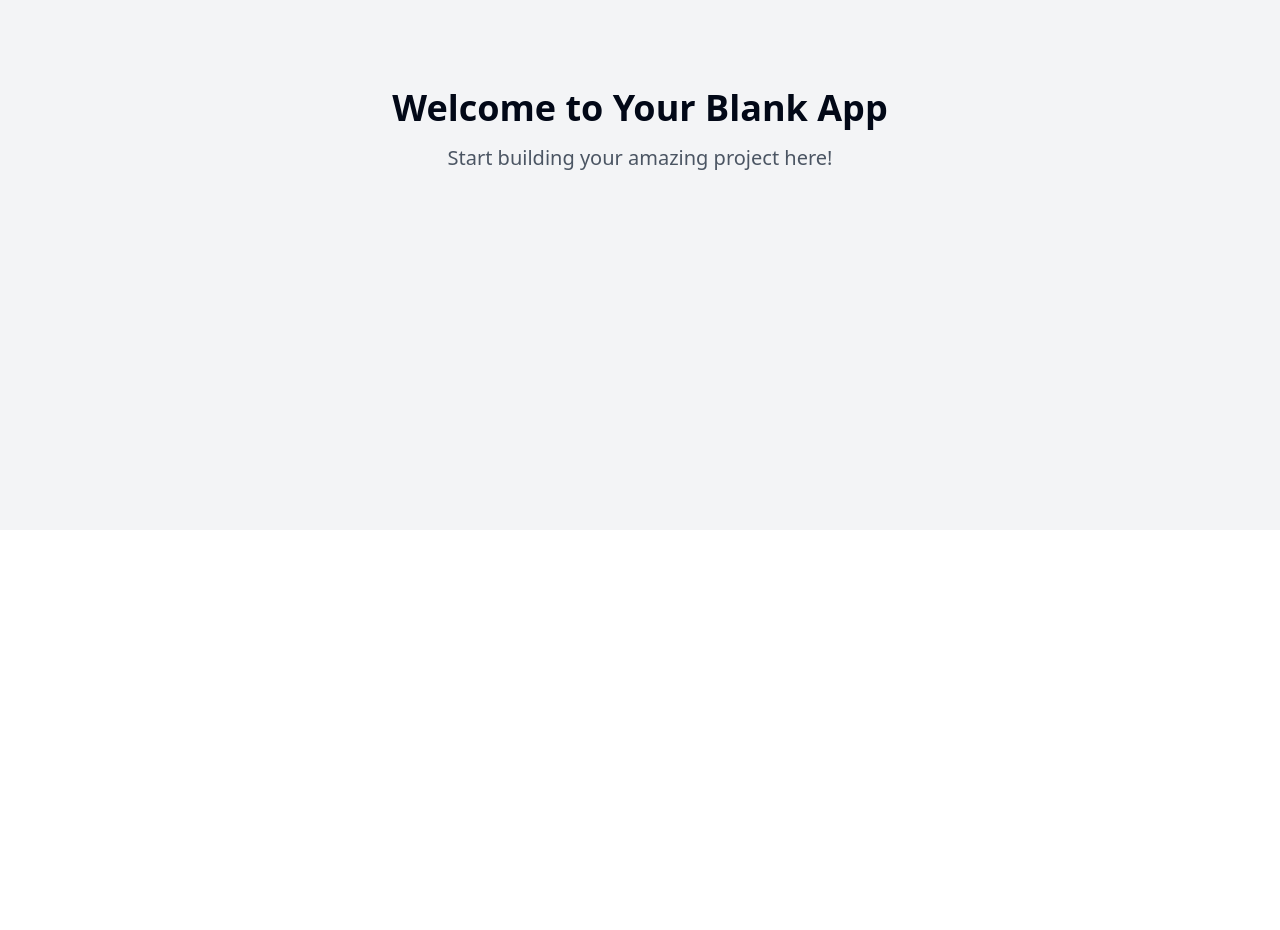
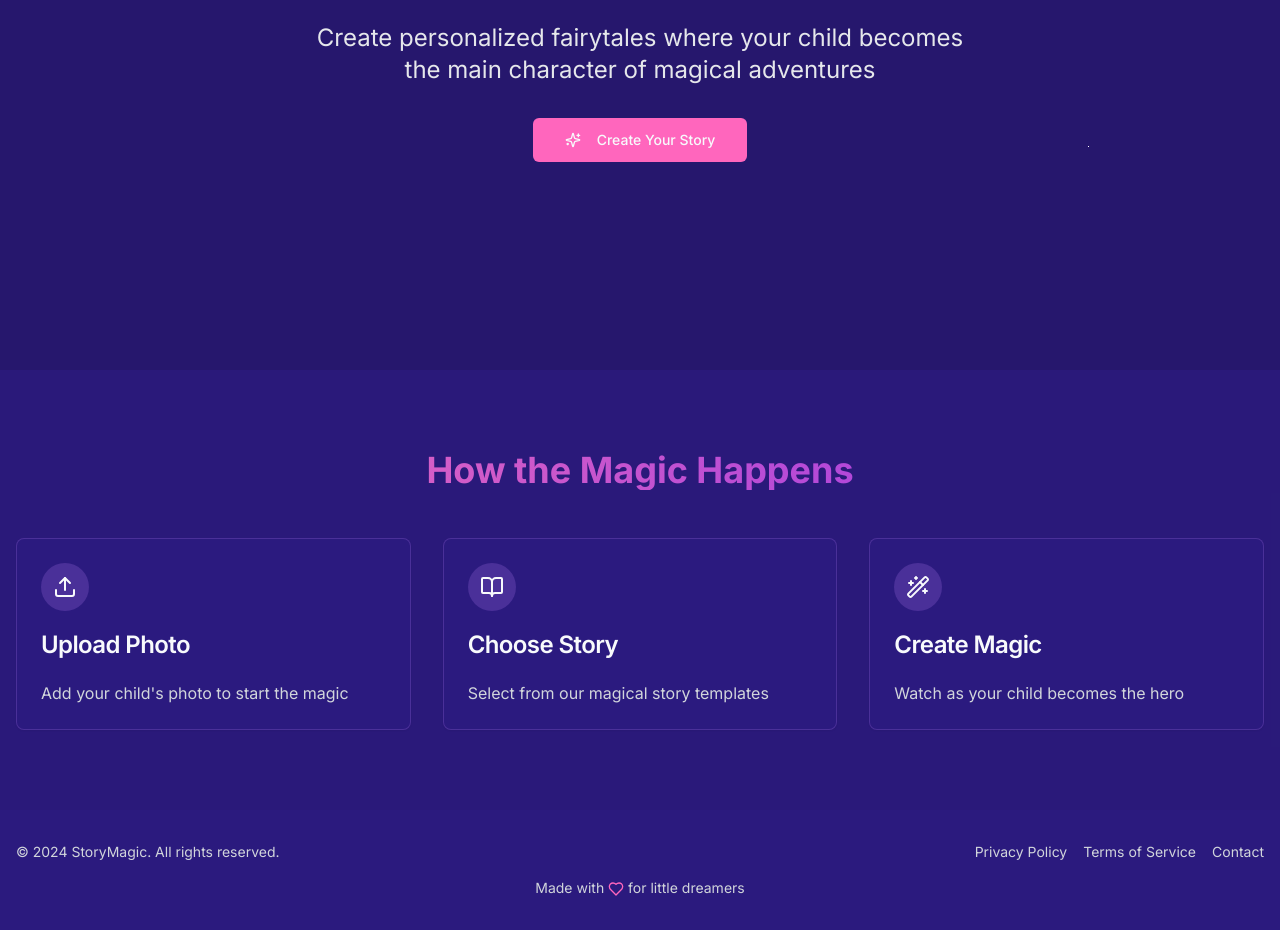
Before and after one commit to Anatolt/friendly-web-creation-49, a React (Vite) app: page / in a window 1280 px wide. Shown: the part 270-1200 px from the top of the page. Before the commit the page ends 800 px from the top, so only its background shows below. Built offline with nearby package versions, Linux system fonts and the light colour scheme.

Commit message:
Create website structure
Initial setup for a new website project, including necessary configuration files and basic structure.
[skip gpt_engineer]

```diff
--- /dev/null
+++ b/src/components/Footer.tsx
@@ -0,0 +1,29 @@
+import { Heart } from "lucide-react";
+
+export const Footer = () => {
+  return (
+    <footer className="py-8 bg-secondary/40">
+      <div className="container px-4">
+        <div className="flex flex-col md:flex-row justify-between items-center">
+          <p className="text-sm text-gray-300 mb-4 md:mb-0">
+            © 2024 StoryMagic. All rights reserved.
+          </p>
+          <div className="flex items-center space-x-4">
+            <a href="#" className="text-sm text-gray-300 hover:text-primary">
+              Privacy Policy
+            </a>
+            <a href="#" className="text-sm text-gray-300 hover:text-primary">
+              Terms of Service
+            </a>
+            <a href="#" className="text-sm text-gray-300 hover:text-primary">
+              Contact
+            </a>
+          </div>
+        </div>
+        <div className="mt-4 text-center text-sm text-gray-300">
+          Made with <Heart className="inline-block w-4 h-4 text-primary" /> for little dreamers
+        </div>
+      </div>
+    </footer>
+  );
+};
--- /dev/null
+++ b/src/components/Hero.tsx
@@ -0,0 +1,31 @@
+import { Button } from "@/components/ui/button";
+import { MoonIcon, SparklesIcon } from "lucide-react";
+
+export const Hero = () => {
+  return (
+    <div className="relative min-h-[80vh] flex items-center justify-center overflow-hidden">
+      <div className="stars star-1"></div>
+      <div className="stars star-2"></div>
+      <div className="stars star-3"></div>
+      <div className="stars star-4"></div>
+      <div className="stars star-5"></div>
+
+      <div className="absolute top-10 right-20">
+        <MoonIcon className="text-yellow-200 w-8 h-8 animate-float" />
+      </div>
+
+      <div className="container px-4 text-center">
+        <h1 className="text-4xl md:text-6xl font-bold mb-6 gradient-text">
+          Make Your Child the Hero of Their Story
+        </h1>
+        <p className="text-xl md:text-2xl mb-8 text-gray-200 max-w-2xl mx-auto">
+          Create personalized fairytales where your child becomes the main character of magical adventures
+        </p>
+        <Button size="lg" className="bg-primary hover:bg-primary/90">
+          <SparklesIcon className="mr-2 h-5 w-5" />
+          Create Your Story
+        </Button>
+      </div>
+    </div>
+  );
+};
--- /dev/null
+++ b/src/components/HowItWorks.tsx
@@ -0,0 +1,48 @@
+import { Upload, BookOpen, Wand2 } from "lucide-react";
+import { Card, CardContent, CardHeader, CardTitle } from "@/components/ui/card";
+
+const steps = [
+  {
+    title: "Upload Photo",
+    description: "Add your child's photo to start the magic",
+    icon: Upload,
+  },
+  {
+    title: "Choose Story",
+    description: "Select from our magical story templates",
+    icon: BookOpen,
+  },
+  {
+    title: "Create Magic",
+    description: "Watch as your child becomes the hero",
+    icon: Wand2,
+  },
+];
+
+export const HowItWorks = () => {
+  return (
+    <section className="py-20 bg-secondary/30">
+      <div className="container px-4">
+        <h2 className="text-3xl md:text-4xl font-bold text-center mb-12 gradient-text">
+          How the Magic Happens
+        </h2>
+
+        <div className="grid grid-cols-1 md:grid-cols-3 gap-8">
+          {steps.map((step, index) => (
+            <Card key={index} className="bg-secondary/20 border-accent/20">
+              <CardHeader>
+                <div className="w-12 h-12 rounded-full bg-accent/20 flex items-center justify-center mb-4">
+                  <step.icon className="w-6 h-6" />
+                </div>
+                <CardTitle>{step.title}</CardTitle>
+              </CardHeader>
+              <CardContent>
+                <p className="text-gray-300">{step.description}</p>
+              </CardContent>
+            </Card>
+          ))}
+        </div>
+      </div>
+    </section>
+  );
+};
--- a/src/index.css
+++ b/src/index.css
@@ -1,101 +1,57 @@
+@import url('https://fonts.googleapis.com/css2?family=Inter:wght@400;500;600;700&display=swap');
+
 @tailwind base;
 @tailwind components;
 @tailwind utilities;
 
 @layer base {
   :root {
-    --background: 0 0% 100%;
-    --foreground: 222.2 84% 4.9%;
+    --background: 250 65% 26%;
+    --foreground: 210 40% 98%;
 
     --card: 0 0% 100%;
     --card-foreground: 222.2 84% 4.9%;
 
-    --popover: 0 0% 100%;
-    --popover-foreground: 222.2 84% 4.9%;
-
-    --primary: 222.2 47.4% 11.2%;
+    --primary: 326 100% 70%;
     --primary-foreground: 210 40% 98%;
 
-    --secondary: 210 40% 96.1%;
-    --secondary-foreground: 222.2 47.4% 11.2%;
+    --secondary: 250 65% 36%;
+    --secondary-foreground: 210 40% 98%;
 
-    --muted: 210 40% 96.1%;
-    --muted-foreground: 215.4 16.3% 46.9%;
+    --accent: 273 100% 76%;
+    --accent-foreground: 210 40% 98%;
 
-    --accent: 210 40% 96.1%;
-    --accent-foreground: 222.2 47.4% 11.2%;
-
-    --destructive: 0 84.2% 60.2%;
-    --destructive-foreground: 210 40% 98%;
-
-    --border: 214.3 31.8% 91.4%;
-    --input: 214.3 31.8% 91.4%;
-    --ring: 222.2 84% 4.9%;
+    --muted: 250 65% 46%;
+    --muted-foreground: 215 20.2% 65.1%;
 
     --radius: 0.5rem;
-
-    --sidebar-background: 0 0% 98%;
-
-    --sidebar-foreground: 240 5.3% 26.1%;
-
-    --sidebar-primary: 240 5.9% 10%;
-
-    --sidebar-primary-foreground: 0 0% 98%;
-
-    --sidebar-accent: 240 4.8% 95.9%;
-
-    --sidebar-accent-foreground: 240 5.9% 10%;
-
-    --sidebar-border: 220 13% 91%;
-
-    --sidebar-ring: 217.2 91.2% 59.8%;
   }
 
-  .dark {
-    --background: 222.2 84% 4.9%;
-    --foreground: 210 40% 98%;
-
-    --card: 222.2 84% 4.9%;
-    --card-foreground: 210 40% 98%;
-
-    --popover: 222.2 84% 4.9%;
-    --popover-foreground: 210 40% 98%;
-
-    --primary: 210 40% 98%;
-    --primary-foreground: 222.2 47.4% 11.2%;
-
-    --secondary: 217.2 32.6% 17.5%;
-    --secondary-foreground: 210 40% 98%;
-
-    --muted: 217.2 32.6% 17.5%;
-    --muted-foreground: 215 20.2% 65.1%;
-
-    --accent: 217.2 32.6% 17.5%;
-    --accent-foreground: 210 40% 98%;
-
-    --destructive: 0 62.8% 30.6%;
-    --destructive-foreground: 210 40% 98%;
-
-    --border: 217.2 32.6% 17.5%;
-    --input: 217.2 32.6% 17.5%;
-    --ring: 212.7 26.8% 83.9%;
-    --sidebar-background: 240 5.9% 10%;
-    --sidebar-foreground: 240 4.8% 95.9%;
-    --sidebar-primary: 224.3 76.3% 48%;
-    --sidebar-primary-foreground: 0 0% 100%;
-    --sidebar-accent: 240 3.7% 15.9%;
-    --sidebar-accent-foreground: 240 4.8% 95.9%;
-    --sidebar-border: 240 3.7% 15.9%;
-    --sidebar-ring: 217.2 91.2% 59.8%;
+  body {
+    @apply bg-background text-foreground font-inter;
   }
 }
 
-@layer base {
-  * {
-    @apply border-border;
-  }
+.stars {
+  position: absolute;
+  width: 1px;
+  height: 1px;
+  background: white;
+  z-index: 1;
+}
 
-  body {
-    @apply bg-background text-foreground;
-  }
+.star-1 { top: 10%; left: 45%; animation: twinkle 1s infinite; }
+.star-2 { top: 20%; left: 25%; animation: twinkle 1.4s infinite; }
+.star-3 { top: 25%; left: 75%; animation: twinkle 1.8s infinite; }
+.star-4 { top: 40%; left: 15%; animation: twinkle 1.2s infinite; }
+.star-5 { top: 65%; left: 85%; animation: twinkle 1.6s infinite; }
+
+@keyframes twinkle {
+  0% { opacity: 0; }
+  50% { opacity: 1; }
+  100% { opacity: 0; }
 }
+
+.gradient-text {
+  @apply bg-clip-text text-transparent bg-gradient-to-r from-pink-400 to-purple-600;
+}
--- a/src/pages/Index.tsx
+++ b/src/pages/Index.tsx
@@ -1,12 +1,13 @@
-// Update this page (the content is just a fallback if you fail to update the page)
+import { Hero } from "@/components/Hero";
+import { HowItWorks } from "@/components/HowItWorks";
+import { Footer } from "@/components/Footer";
 
 const Index = () => {
   return (
-    <div className="min-h-screen flex items-center justify-center bg-gray-100">
-      <div className="text-center">
-        <h1 className="text-4xl font-bold mb-4">Welcome to Your Blank App</h1>
-        <p className="text-xl text-gray-600">Start building your amazing project here!</p>
-      </div>
+    <div className="min-h-screen">
+      <Hero />
+      <HowItWorks />
+      <Footer />
     </div>
   );
 };
--- a/tailwind.config.ts
+++ b/tailwind.config.ts
@@ -12,85 +12,48 @@ export default {
   theme: {
     container: {
       center: true,
-			padding: '2rem',
+      padding: "2rem",
       screens: {
-				'2xl': '1400px'
-			}
+        "2xl": "1400px",
+      },
     },
     extend: {
+      fontFamily: {
+        inter: ["Inter", "sans-serif"],
+      },
       colors: {
-				border: 'hsl(var(--border))',
-				input: 'hsl(var(--input))',
-				ring: 'hsl(var(--ring))',
-				background: 'hsl(var(--background))',
-				foreground: 'hsl(var(--foreground))',
+        border: "hsl(var(--border))",
+        input: "hsl(var(--input))",
+        ring: "hsl(var(--ring))",
+        background: "hsl(var(--background))",
+        foreground: "hsl(var(--foreground))",
         primary: {
-					DEFAULT: 'hsl(var(--primary))',
-					foreground: 'hsl(var(--primary-foreground))'
+          DEFAULT: "hsl(var(--primary))",
+          foreground: "hsl(var(--primary-foreground))",
         },
         secondary: {
-					DEFAULT: 'hsl(var(--secondary))',
-					foreground: 'hsl(var(--secondary-foreground))'
+          DEFAULT: "hsl(var(--secondary))",
+          foreground: "hsl(var(--secondary-foreground))",
         },
-				destructive: {
-					DEFAULT: 'hsl(var(--destructive))',
-					foreground: 'hsl(var(--destructive-foreground))'
+        accent: {
+          DEFAULT: "hsl(var(--accent))",
+          foreground: "hsl(var(--accent-foreground))",
         },
         muted: {
-					DEFAULT: 'hsl(var(--muted))',
-					foreground: 'hsl(var(--muted-foreground))'
+          DEFAULT: "hsl(var(--muted))",
+          foreground: "hsl(var(--muted-foreground))",
         },
-				accent: {
-					DEFAULT: 'hsl(var(--accent))',
-					foreground: 'hsl(var(--accent-foreground))'
-				},
-				popover: {
-					DEFAULT: 'hsl(var(--popover))',
-					foreground: 'hsl(var(--popover-foreground))'
-				},
-				card: {
-					DEFAULT: 'hsl(var(--card))',
-					foreground: 'hsl(var(--card-foreground))'
-				},
-				sidebar: {
-					DEFAULT: 'hsl(var(--sidebar-background))',
-					foreground: 'hsl(var(--sidebar-foreground))',
-					primary: 'hsl(var(--sidebar-primary))',
-					'primary-foreground': 'hsl(var(--sidebar-primary-foreground))',
-					accent: 'hsl(var(--sidebar-accent))',
-					'accent-foreground': 'hsl(var(--sidebar-accent-foreground))',
-					border: 'hsl(var(--sidebar-border))',
-					ring: 'hsl(var(--sidebar-ring))'
-				}
-			},
-			borderRadius: {
-				lg: 'var(--radius)',
-				md: 'calc(var(--radius) - 2px)',
-				sm: 'calc(var(--radius) - 4px)'
       },
       keyframes: {
-				'accordion-down': {
-					from: {
-						height: '0'
+        float: {
+          "0%, 100%": { transform: "translateY(0)" },
+          "50%": { transform: "translateY(-10px)" },
         },
-					to: {
-						height: 'var(--radix-accordion-content-height)'
-					}
-				},
-				'accordion-up': {
-					from: {
-						height: 'var(--radix-accordion-content-height)'
-					},
-					to: {
-						height: '0'
-					}
-				}
       },
       animation: {
-				'accordion-down': 'accordion-down 0.2s ease-out',
-				'accordion-up': 'accordion-up 0.2s ease-out'
-			}
-		}
+        float: "float 3s ease-in-out infinite",
+      },
+    },
   },
   plugins: [require("tailwindcss-animate")],
 } satisfies Config;
```
Lines whose indentation alone changed are shown as unchanged.
